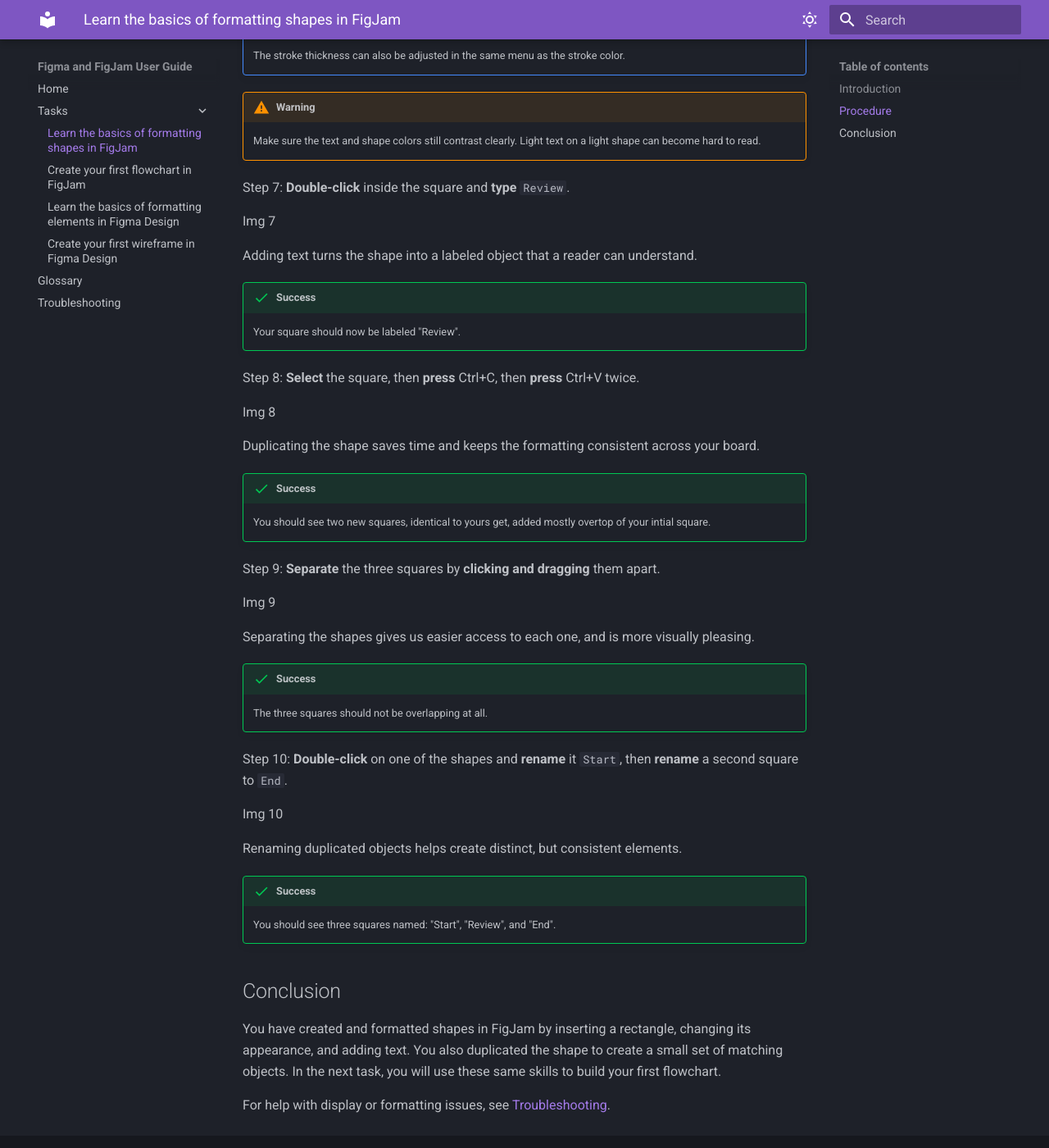
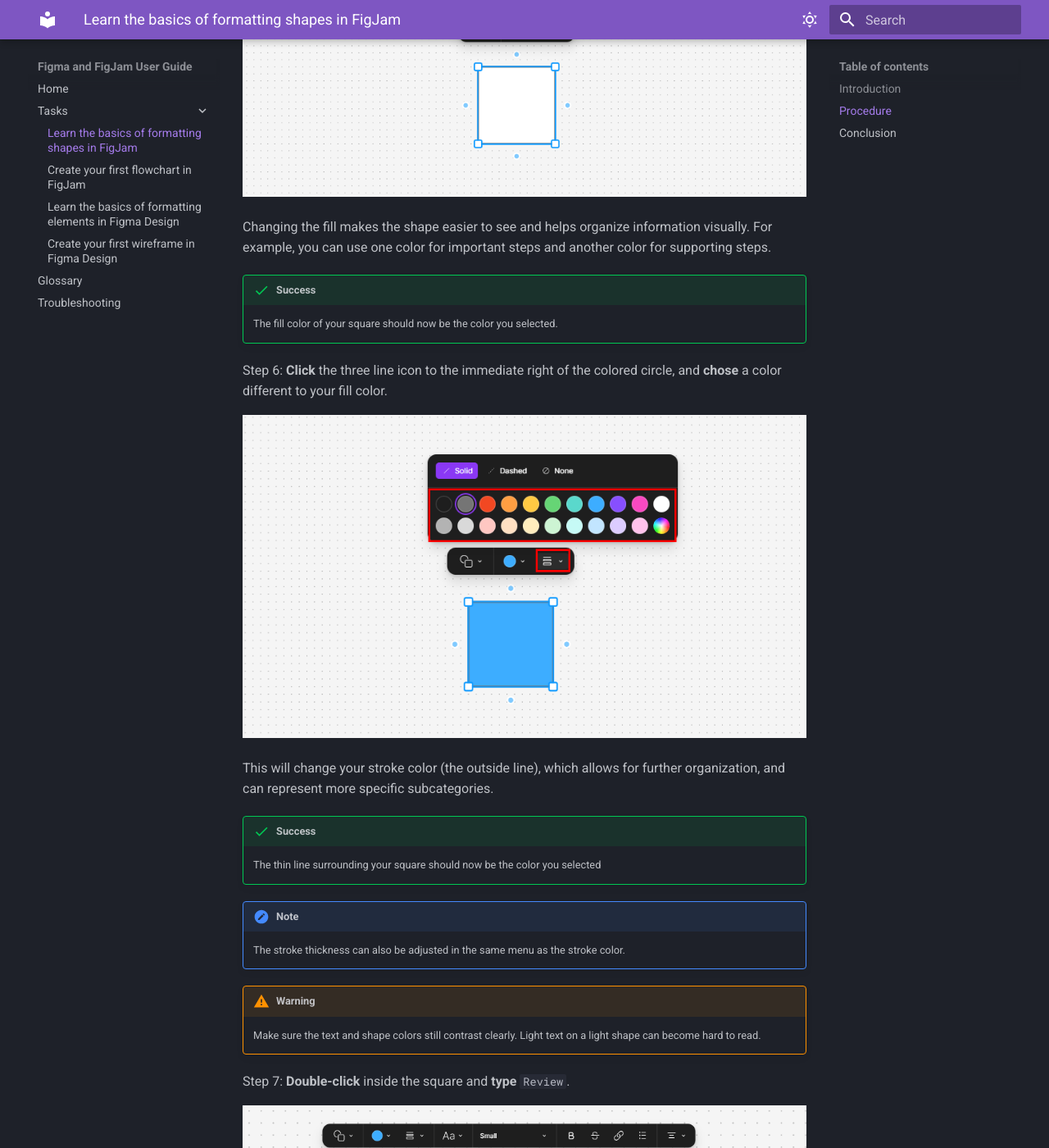
Before and after one commit to andrew-solomko/mkdocs-material-tutorial-andrew, an MkDocs documentation site: the page built from docs/tasks/basic-formatting-figjam.md, in a window 1280 px wide and 1400 px high, scrolled down 3238 px. Shown: the whole window at 82% size. Built offline with MkDocs 1.6.1 and Material for MkDocs 9.7.7, drawn with Linux system fonts in a browser that asks for light colours; some of the changed text lies outside the part shown.

Commit message:
Added all images to task 1 and 2

```diff
--- a/docs/tasks/basic-formatting-figjam.md
+++ b/docs/tasks/basic-formatting-figjam.md
@@ -41,7 +41,7 @@
 
 Step 4: **Click** the square to select it, then **click** the colored circle in the bar that appears above.
 
-Img 4
+![Open the fill color selection menu](../assets/Task1/Img4.png "Open the fill color selection menu")
 
 This menu allows you to modify the color of the shape.
 
@@ -50,7 +50,7 @@
 
 Step 5: **Choose** one of the preset color circles and **click** it.
 
-Img 5
+![Choose one of the preset colors](../assets/Task1/Img5.png "Choose one of the preset colors")
 
 Changing the fill makes the shape easier to see and helps organize information visually. For example, you can use one color for important steps and another color for supporting steps.
 
@@ -59,9 +59,9 @@
 
 Step 6: **Click** the three line icon to the immediate right of the colored circle, and **chose** a color different to your fill color.
 
-Img 6
+![Change the stroke color](../assets/Task1/Img6.png "Change the stroke color")
 
-This will change your stroke color (the outside), which allows for further organization, and can represent more specific subcategories.
+This will change your stroke color (the outside line), which allows for further organization, and can represent more specific subcategories.
 
 !!! success
     The thin line surrounding your square should now be the color you selected
@@ -74,7 +74,7 @@
 
 Step 7: **Double-click** inside the square and **type** `Review`.
 
-Img 7
+![Label the square 'Review'](../assets/Task1/Img7.png "Label the square 'Review'")
 
 Adding text turns the shape into a labeled object that a reader can understand.
 
@@ -83,7 +83,7 @@
 
 Step 8: **Select** the square, then **press** Ctrl+C, then **press** Ctrl+V twice.
 
-Img 8
+![Add two identical squares](../assets/Task1/Img8.png "Add two identical squares")
 
 Duplicating the shape saves time and keeps the formatting consistent across your board.
 
@@ -92,7 +92,7 @@
 
 Step 9: **Separate** the three squares by **clicking and dragging** them apart.
 
-Img 9
+![Separate the three squares](../assets/Task1/Img9.png "Separate the three squares")
 
 Separating the shapes gives us easier access to each one, and is more visually pleasing.
 
@@ -101,7 +101,7 @@
 
 Step 10: **Double-click** on one of the shapes and **rename** it `Start`, then **rename** a second square to `End`.
 
-Img 10
+![Rename two of the squares](../assets/Task1/Img10.png "Rename two of the squares")
 
 Renaming duplicated objects helps create distinct, but consistent elements.
 
```
Also changed, not shown: other parts of docs/tasks/basic-formatting-figjam.md (+2 -2 lines), docs/tasks/first-flowchart-figjam.md (+22 -4 lines), docs/assets/Task2/Img1.png, docs/assets/Task2/Img10.png (added), docs/assets/Task2/Img2.png, docs/assets/Task2/Img3.png, docs/assets/Task2/Img4.png, docs/assets/Task2/Img5.png, docs/assets/Task2/Img6.png, docs/assets/Task2/Img7.png (added), docs/assets/Task2/Img8.png (added), docs/assets/Task2/Img9.png (added).
